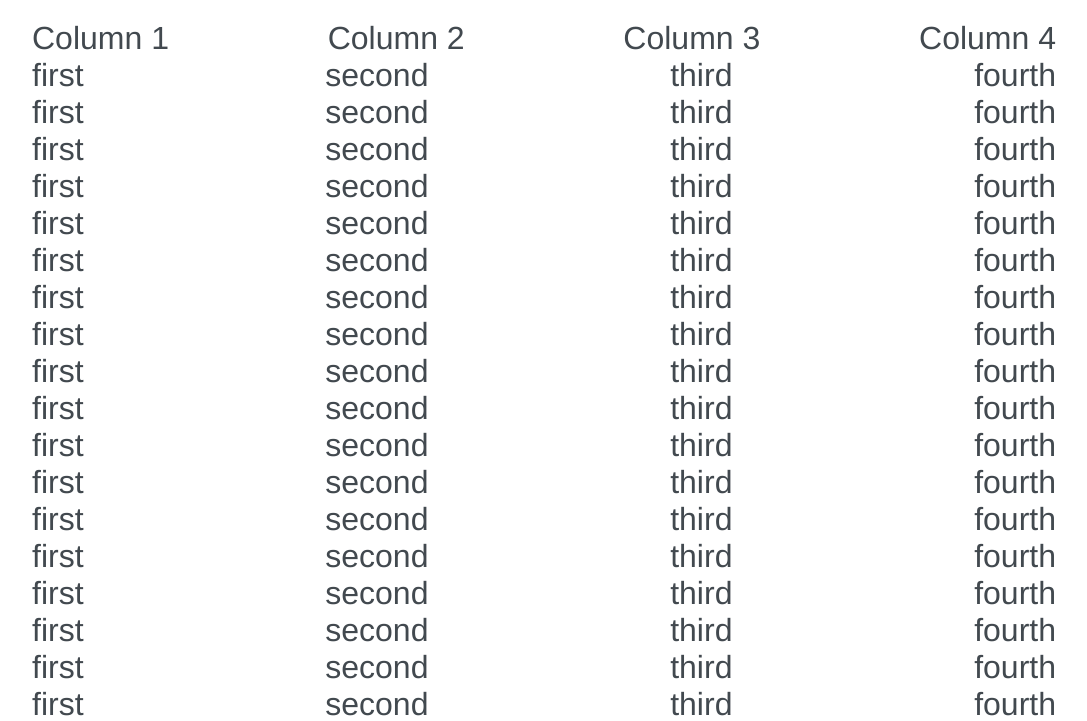
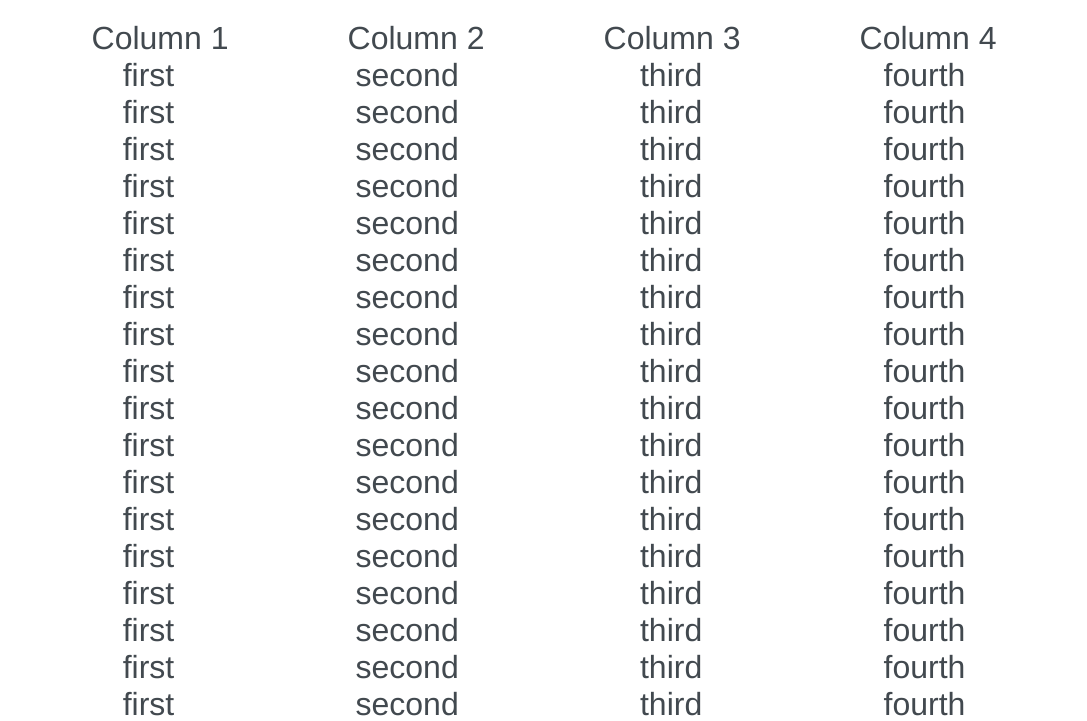
Before and after one commit to hnejad/Baba-s-Flask-App, a Flask app: page / in a window 1280 px wide. Shown: the top 721 px of the page, without its empty margins (96-1183 px from the left). Run offline with Flask 2, Linux system fonts and the light colour scheme.

Commit message:
Update index.css

```diff
--- a/static/styles/index.css
+++ b/static/styles/index.css
@@ -7,16 +7,14 @@
 
 .cell{
     display: flex;
-    justify-content: space-between;
+    justify-content: space-around;
     align-items: center;
 }
 
 .cell h1{
     font-weight: 100;
-    text-align: center;
 }
 
 .header{
     font-weight: 400;
-    text-align: center;
 }
```
